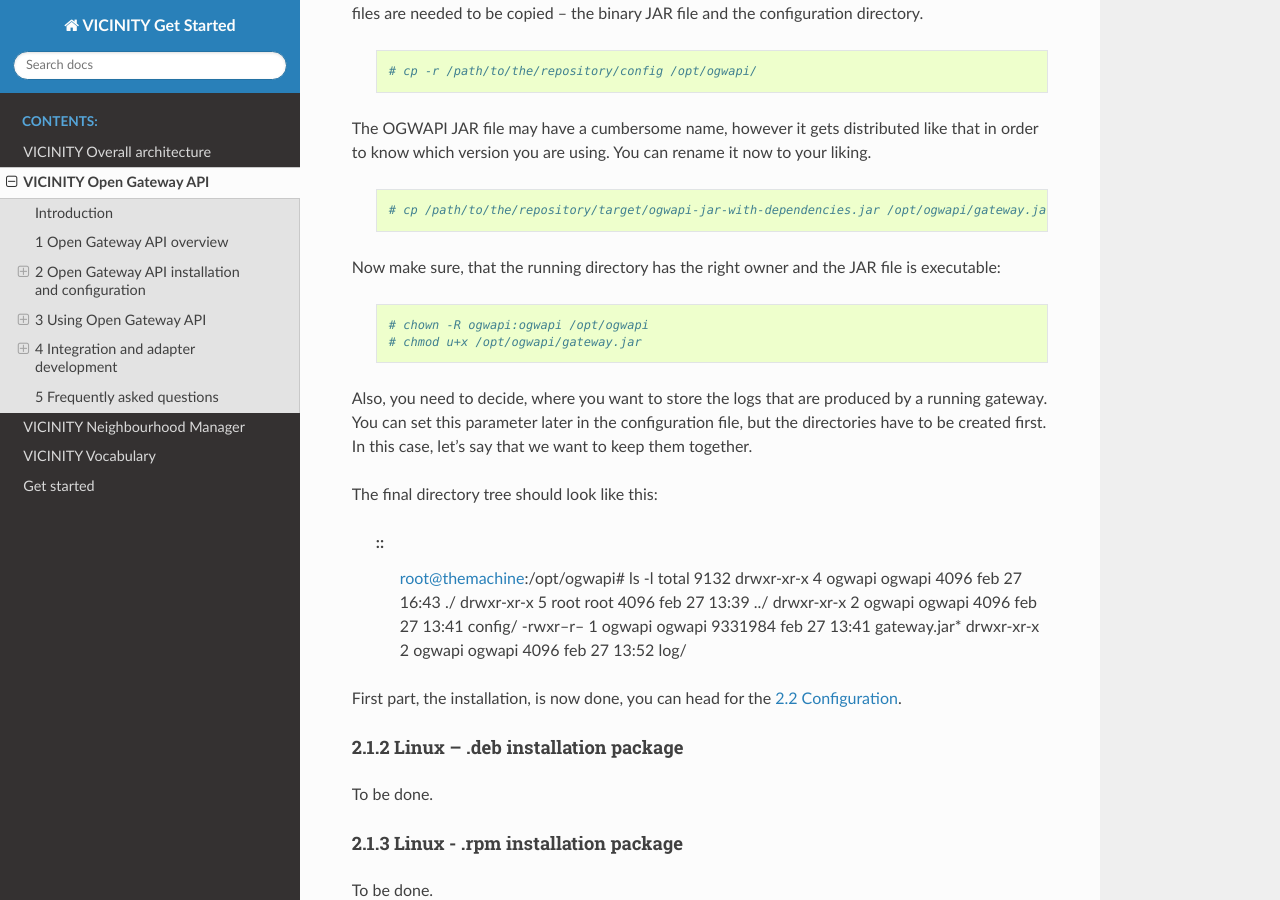
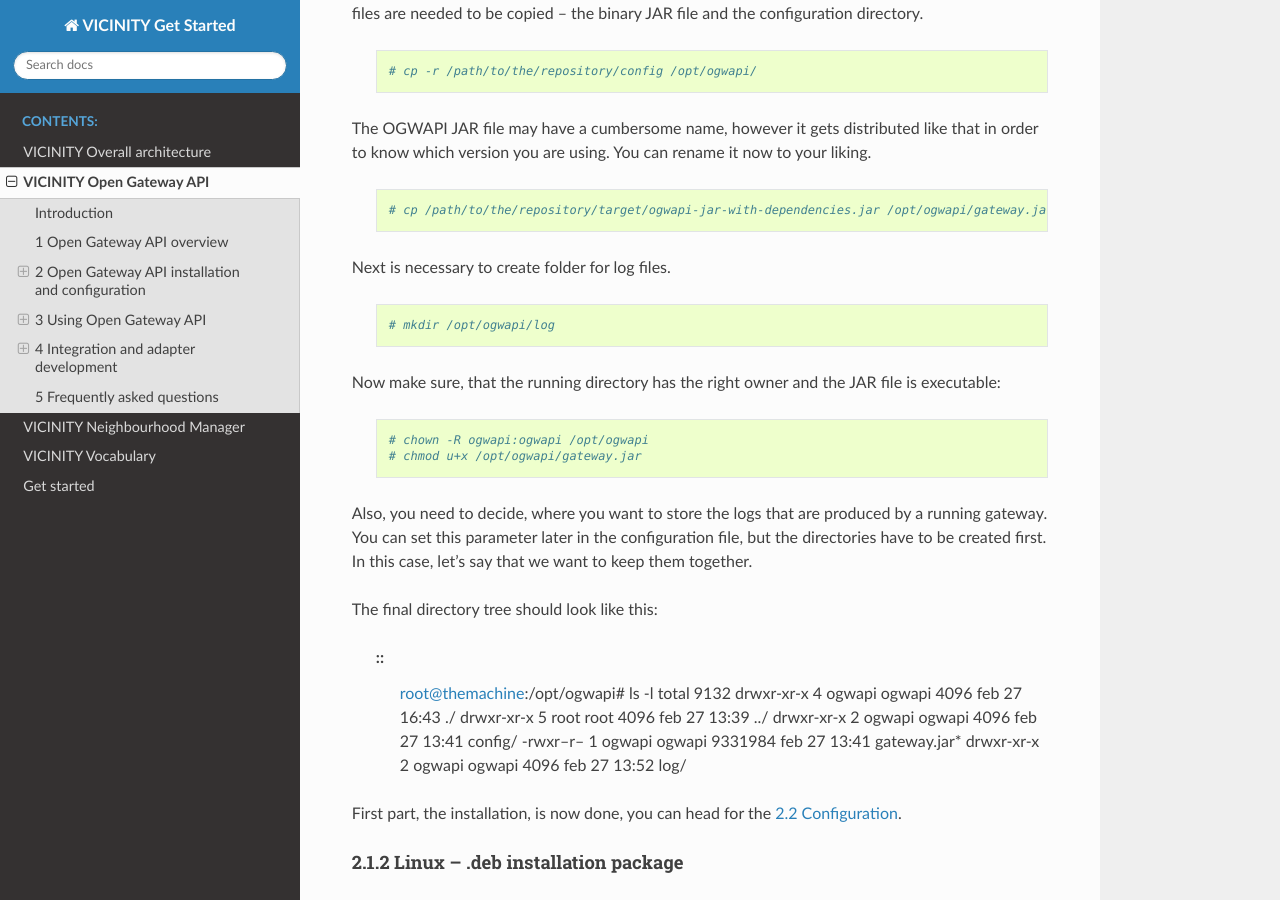
Before and after one commit to vicinityh2020/vicinity-get-started, a Sphinx documentation site: the page built from docs/open-gateway-api.rst, in a window 1280 px wide and 900 px high, scrolled down 5050 px. Built offline with Sphinx 7.4.7 and the Read the Docs theme 2.0.0, drawn with Linux system fonts in a browser that asks for light colours; formulas are drawn with MathJax 3.

Commit message:
Update documentation
add one step (create log folder)

```diff
--- a/docs/open-gateway-api.rst
+++ b/docs/open-gateway-api.rst
@@ -253,6 +253,12 @@
   ::
 
     # cp /path/to/the/repository/target/ogwapi-jar-with-dependencies.jar /opt/ogwapi/gateway.jar
+
+Next is necessary to create folder for log files.
+
+  ::
+
+    # mkdir /opt/ogwapi/log
 
 Now make sure, that the running directory has the right owner and the
 JAR file is executable:
```
